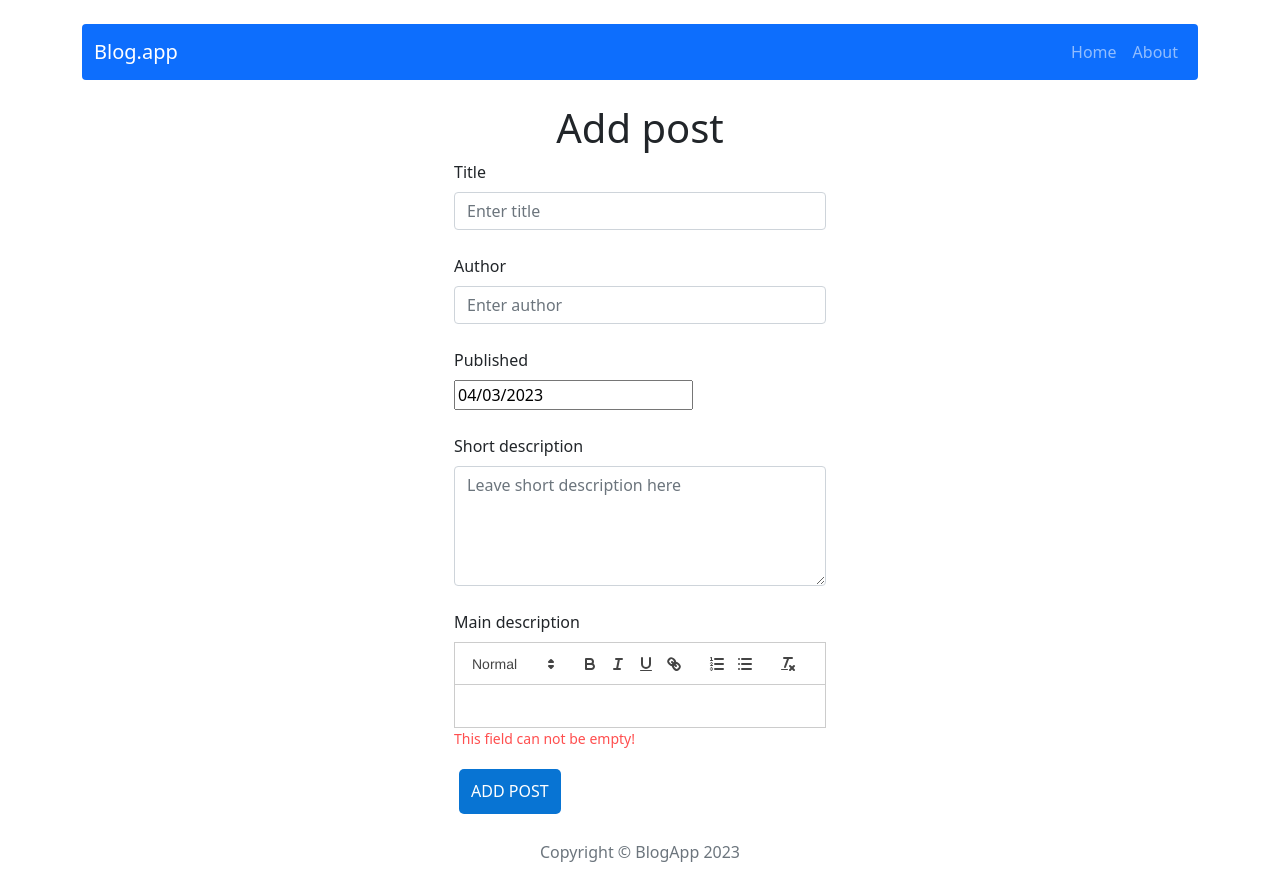
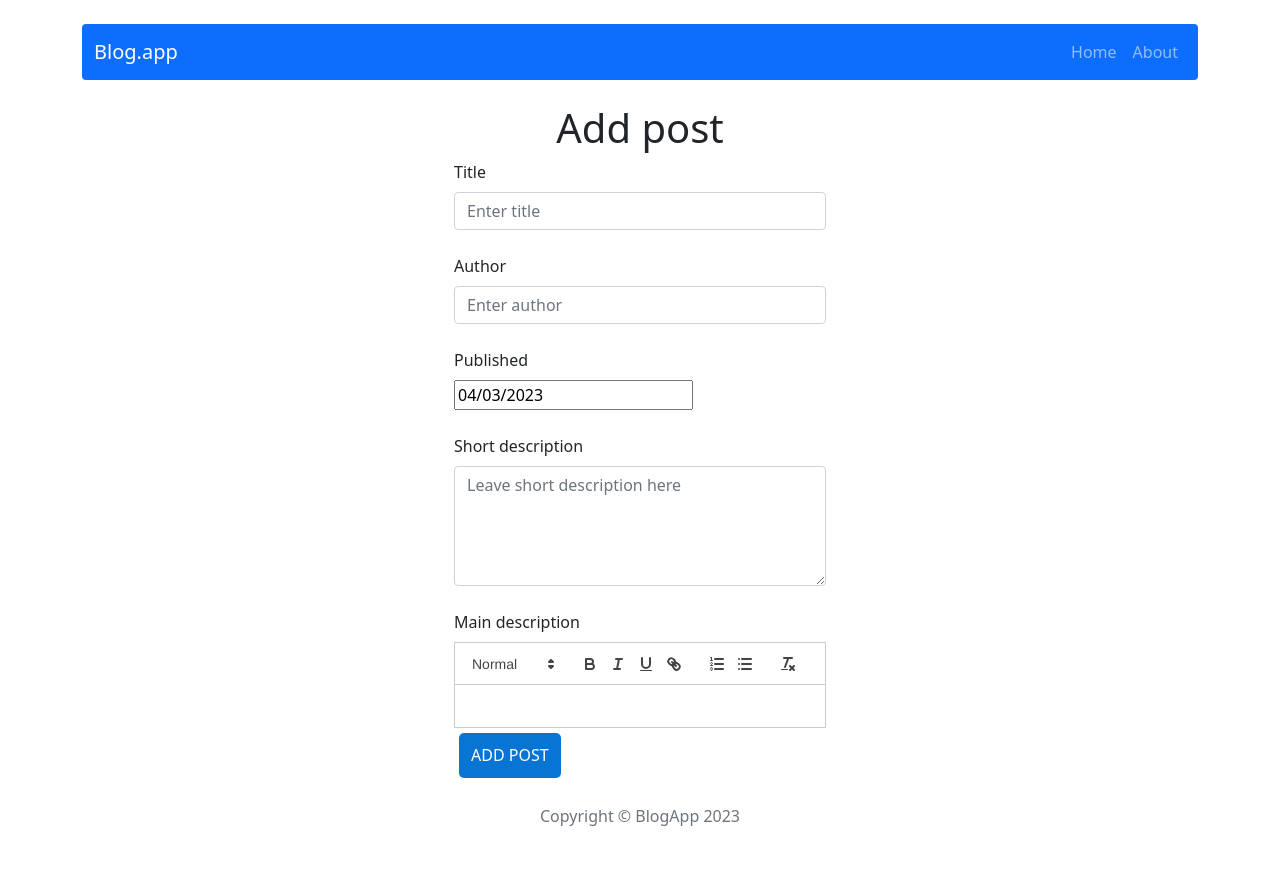
Before and after one commit to stanleyoos/Blog-app, a React (Create React App) app: page /post/add in a window 1280 px wide. After the commit the page ends 850 px from the top, so only its background shows below. Built offline with nearby package versions, Linux system fonts and the light colour scheme.

Commit message:
Fix logic in PostForm validation

```diff
--- a/src/components/features/PostForm/PostForm.tsx
+++ b/src/components/features/PostForm/PostForm.tsx
@@ -26,14 +26,14 @@ const PostForm = ({ action, actionText, post }: PostFormInterface) => {
     post?.shortDescription || ''
   )
   const [content, setContent] = useState(post?.content || '')
-  const [contentError, setContentError] = useState(true)
+  const [contentError, setContentError] = useState(false)
 
 
   const handleSubmit = () => {
 
-    if (content !== '') setContentError(false)
+    content == '' ? setContentError(true) : setContentError(false)
 
-    if (!contentError ) {
+    if (contentError ) {
       action({
         id: post?.id,
         title,
```
